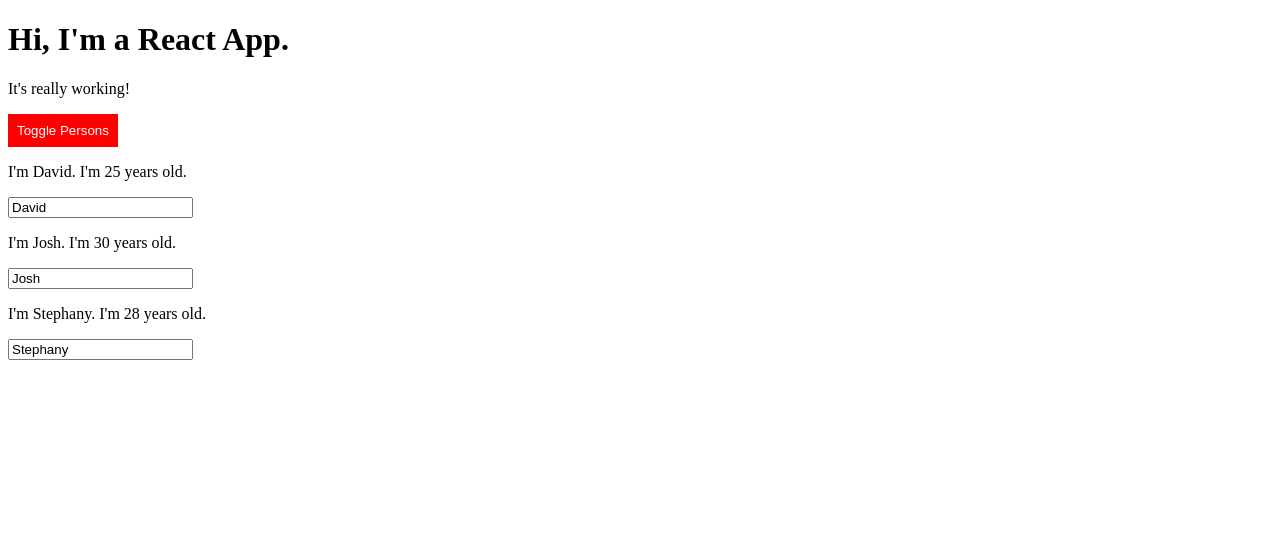
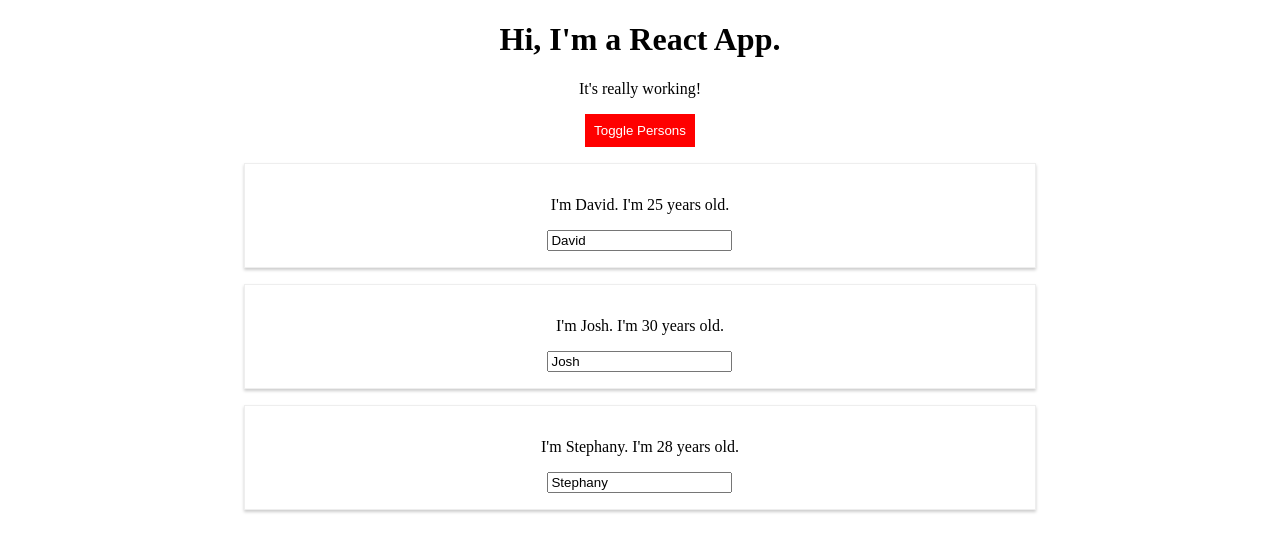
Before and after one commit to pongpon-tienthong/react-complete-guide, a React app: page / in a window 1280 px wide. Both pictures are taken after a click on the button "Toggle Persons". Shown: the top 552 px of the page. Built offline with nearby package versions, Linux system fonts and the light colour scheme.

Commit message:
localize CSS

```diff
--- a/src/App.js
+++ b/src/App.js
@@ -1,5 +1,5 @@
 import React, { Component } from 'react';
-import './App.css';
+import classes from './App.css';
 import Person from './Person/Person';
 
 class App extends Component {
@@ -74,7 +74,7 @@
     }
 
     return (
-      <div className="App">
+      <div className={classes.App}>
         <h1>Hi, I'm a React App.</h1>
         <p>It's really working!</p>
         <button
--- a/src/Person/Person.js
+++ b/src/Person/Person.js
@@ -1,10 +1,10 @@
 import React from 'react';
-import './Person.css';
+import classes from './Person.css';
 
 const person = (props) => {
 
   return (
-    <div className="Person">
+    <div className={classes.Person}>
       <p onClick={props.click}>I'm {props.name}. I'm {props.age} years old.</p>
       <p>{props.children}</p>
       <input type="text" onChange={props.changed} value={props.name} />
```
